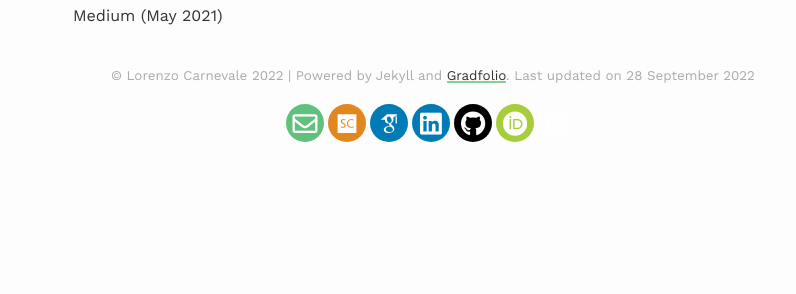
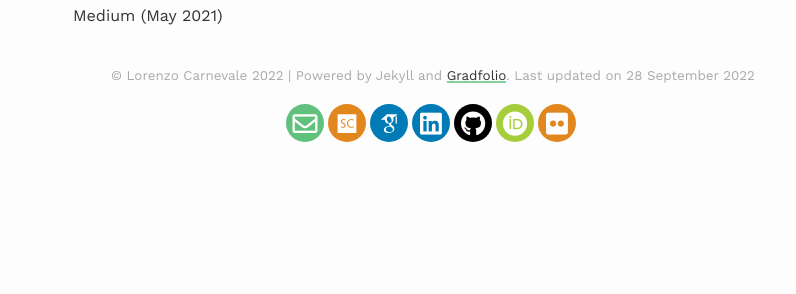
Before and after one commit to lcarnevale/lcarnevale.github.io, a Jekyll site: the page built from _pages/blogs.md, in a window 1280 px wide. Shown: the part 278-572 px from the top of the page, without its empty margins (207-1003 px from the left). Built offline with Jekyll 4.4.1, drawn with Linux system fonts in a browser that asks for light colours; nearby versions of some CDN libraries; some web fonts are replaced.

Commit message:
add css for flickr footer

```diff
--- a/_includes/social-footer.html
+++ b/_includes/social-footer.html
@@ -80,6 +80,4 @@
     </a>
     {%- endif -%}
 
-
-
 </div>
--- a/assets/css/_sass/footer-social.scss
+++ b/assets/css/_sass/footer-social.scss
@@ -31,6 +31,7 @@
 }
 
 .rounded-social-buttons .fa-twitter,
+.fa-flickr,
 .fa-facebook-f,
 .fa-linkedin,
 .fa-github,
@@ -129,3 +130,13 @@
   background: #fefefe;
   border-color: #e2861e;
 }
+
+.rounded-social-buttons .social-button.flickr {
+  background: #e2861e;
+}
+
+.rounded-social-buttons .social-button.flickr:hover, .rounded-social-buttons .social-button.flickr:focus {
+  color: #e2861e;
+  background: #fefefe;
+  border-color: #e2861e;
+}
```
